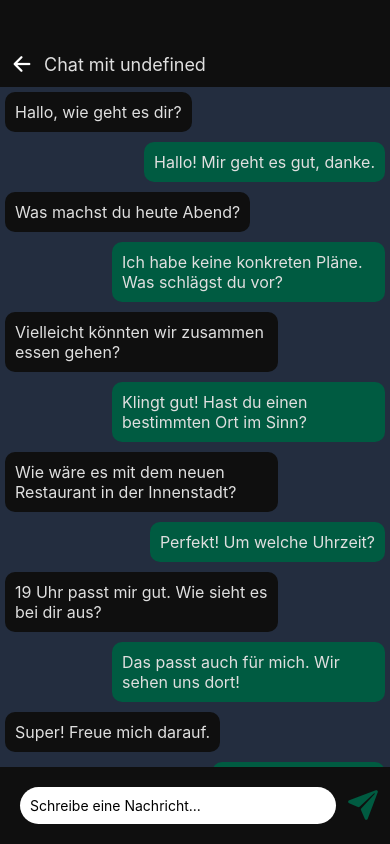
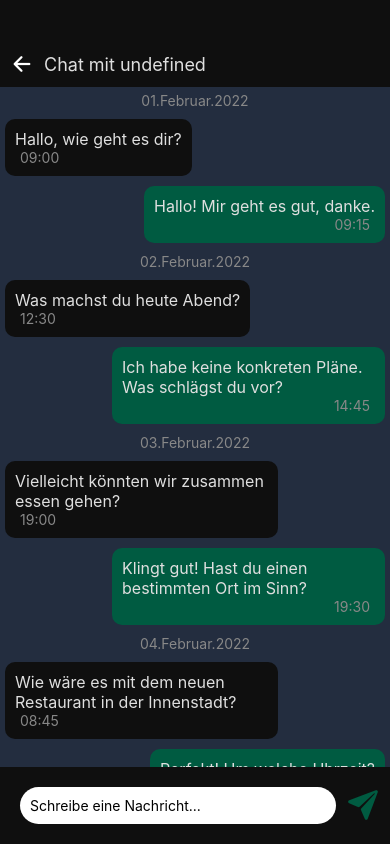
Before and after one commit to xxxCam900xxx/M426_AkwardSilents_frontend, a React Native app: screen /ChatPage in a window 390 px wide. Built offline with nearby package versions, Linux system fonts and the light colour scheme.

Commit message:
add time and date

```diff
--- a/package.json
+++ b/package.json
@@ -12,6 +12,7 @@
     "@react-navigation/bottom-tabs": "^6.5.11",
     "@react-navigation/native": "^6.1.9",
     "@react-navigation/native-stack": "^6.9.17",
+    "date-fns": "^3.2.0",
     "expo": "^49.0.21",
     "expo-image-picker": "~14.3.2",
     "expo-secure-store": "~12.3.1",
--- a/src/pages/ChatPage.jsx
+++ b/src/pages/ChatPage.jsx
@@ -1,4 +1,6 @@
 import React, { useState, useRef, useEffect } from 'react';
+import { format, isSameDay } from 'date-fns';
+import { de } from 'date-fns/locale';
 import {
     View,
     Text,
@@ -14,30 +16,16 @@ import { useNavigation, useRoute } from '@react-navigation/native';
 
 const ChatPage = () => {
     const [exampleMessages, setExampleMessages] = useState([
-        { id: 1, sender: 'Friend', message: 'Hallo, wie geht es dir?' },
-        { id: 2, sender: 'Me', message: 'Hallo! Mir geht es gut, danke.' },
-        { id: 3, sender: 'Friend', message: 'Was machst du heute Abend?' },
-        { id: 4, sender: 'Me', message: 'Ich habe keine konkreten Pläne. Was schlägst du vor?' },
-        { id: 5, sender: 'Friend', message: 'Vielleicht könnten wir zusammen essen gehen?' },
-        { id: 6, sender: 'Me', message: 'Klingt gut! Hast du einen bestimmten Ort im Sinn?' },
-        { id: 7, sender: 'Friend', message: 'Wie wäre es mit dem neuen Restaurant in der Innenstadt?' },
-        { id: 8, sender: 'Me', message: 'Perfekt! Um welche Uhrzeit?' },
-        { id: 9, sender: 'Friend', message: '19 Uhr passt mir gut. Wie sieht es bei dir aus?' },
-        { id: 10, sender: 'Me', message: 'Das passt auch für mich. Wir sehen uns dort!' },
-        { id: 11, sender: 'Friend', message: 'Super! Freue mich darauf.' },
-        { id: 12, sender: 'Me', message: 'Ich auch! Bis später!' },
-        { id: 13, sender: 'Friend', message: 'Hallo, wie geht es dir?' },
-        { id: 14, sender: 'Me', message: 'Hallo! Mir geht es gut, danke.' },
-        { id: 15, sender: 'Friend', message: 'Was machst du heute Abend?' },
-        { id: 16, sender: 'Me', message: 'Ich habe keine konkreten Pläne. Was schlägst du vor?' },
-        { id: 17, sender: 'Friend', message: 'Vielleicht könnten wir zusammen essen gehen?' },
-        { id: 18, sender: 'Me', message: 'Klingt gut! Hast du einen bestimmten Ort im Sinn?' },
-        { id: 19, sender: 'Friend', message: 'Wie wäre es mit dem neuen Restaurant in der Innenstadt?' },
-        { id: 20, sender: 'Me', message: 'Perfekt! Um welche Uhrzeit?' },
-        { id: 21, sender: 'Friend', message: '19 Uhr passt mir gut. Wie sieht es bei dir aus?' },
-        { id: 22, sender: 'Me', message: 'Das passt auch für mich. Wir sehen uns dort!' },
-        { id: 23, sender: 'Friend', message: 'Super! Freue mich darauf.' },
-        { id: 24, sender: 'Me', message: 'Ich auch! Bis später!' },
+        { id: 1, sender: 'Friend', message: 'Hallo, wie geht es dir?', timestamp: new Date(2022, 1, 1, 9, 0) },
+        { id: 2, sender: 'Me', message: 'Hallo! Mir geht es gut, danke.', timestamp: new Date(2022, 1, 1, 9, 15) },
+        { id: 3, sender: 'Friend', message: 'Was machst du heute Abend?', timestamp: new Date(2022, 1, 2, 12, 30) },
+        { id: 4, sender: 'Me', message: 'Ich habe keine konkreten Pläne. Was schlägst du vor?', timestamp: new Date(2022, 1, 2, 14, 45) },
+        { id: 5, sender: 'Friend', message: 'Vielleicht könnten wir zusammen essen gehen?', timestamp: new Date(2022, 1, 3, 19, 0) },
+        { id: 6, sender: 'Me', message: 'Klingt gut! Hast du einen bestimmten Ort im Sinn?', timestamp: new Date(2022, 1, 3, 19, 30) },
+        { id: 7, sender: 'Friend', message: 'Wie wäre es mit dem neuen Restaurant in der Innenstadt?', timestamp: new Date(2022, 1, 4, 8, 45) },
+        { id: 8, sender: 'Me', message: 'Perfekt! Um welche Uhrzeit?', timestamp: new Date(2022, 1, 4, 9, 15) },
+        { id: 9, sender: 'Friend', message: '19 Uhr passt mir gut. Wie sieht es bei dir aus?', timestamp: new Date(2022, 1, 4, 9, 30) },
+        { id: 10, sender: 'Me', message: 'Das passt auch für mich. Wir sehen uns dort!', timestamp: new Date(2022, 1, 4, 10, 0) },
     ]);
     const navigation = useNavigation();
     const route = useRoute();
@@ -50,11 +38,27 @@ const ChatPage = () => {
         flatListRef.current = ref;
     };
 
-    const renderMessage = ({ item }) => (
-        <View style={item.sender === 'Me' ? styles.myMessage : styles.friendMessage}>
-            <Text style={styles.messageText}>{item.message}</Text>
-        </View>
-    );
+    const renderMessage = ({ item, index }) => {
+        const showDate = index === 0 || !isSameDay(new Date(item.timestamp), new Date(exampleMessages[index - 1].timestamp));
+
+        return (
+            <View>
+                {showDate && (
+                    <Text style={styles.dateText}>
+                        {format(new Date(item.timestamp), 'dd.MMMM.yyyy', { locale: de })}
+                    </Text>
+                )}
+                <View style={item.sender === 'Me' ? styles.myMessage : styles.friendMessage}>
+                    <View>
+                        <Text style={styles.messageText}>{item.message}</Text>
+                        <Text style={item.sender === 'Me' ? styles.myTimestamp : styles.friendTimestamp}>
+                            {format(new Date(item.timestamp), 'HH:mm')}
+                        </Text>
+                    </View>
+                </View>
+            </View>
+        );
+    };
 
     const sendMessage = () => {
         if (inputMessage.trim() !== '') {
@@ -62,6 +66,7 @@ const ChatPage = () => {
                 id: exampleMessages.length + 1,
                 sender: 'Me',
                 message: inputMessage,
+                timestamp: format(new Date(), 'HH:mm dd.MMMM.yyyy'),
             };
 
             // Update the exampleMessages state
@@ -176,6 +181,22 @@ const styles = StyleSheet.create({
     sendIcon: {
         color: '#005B41',
     },
+    myTimestamp: {
+        alignSelf: 'flex-end',
+        color: '#888888',
+        marginRight: 5,
+    },
+    friendTimestamp: {
+        alignSelf: 'flex-start',
+        color: '#888888',
+        marginLeft: 5,
+    },
+    dateText: {
+        fontSize: 14,
+        color: '#888888',
+        alignSelf: 'center',
+        marginVertical: 5,
+    },
 });
 
 export default ChatPage;
```
Also changed, not shown: 2 other files (tests, documents, lock files or other folders).
